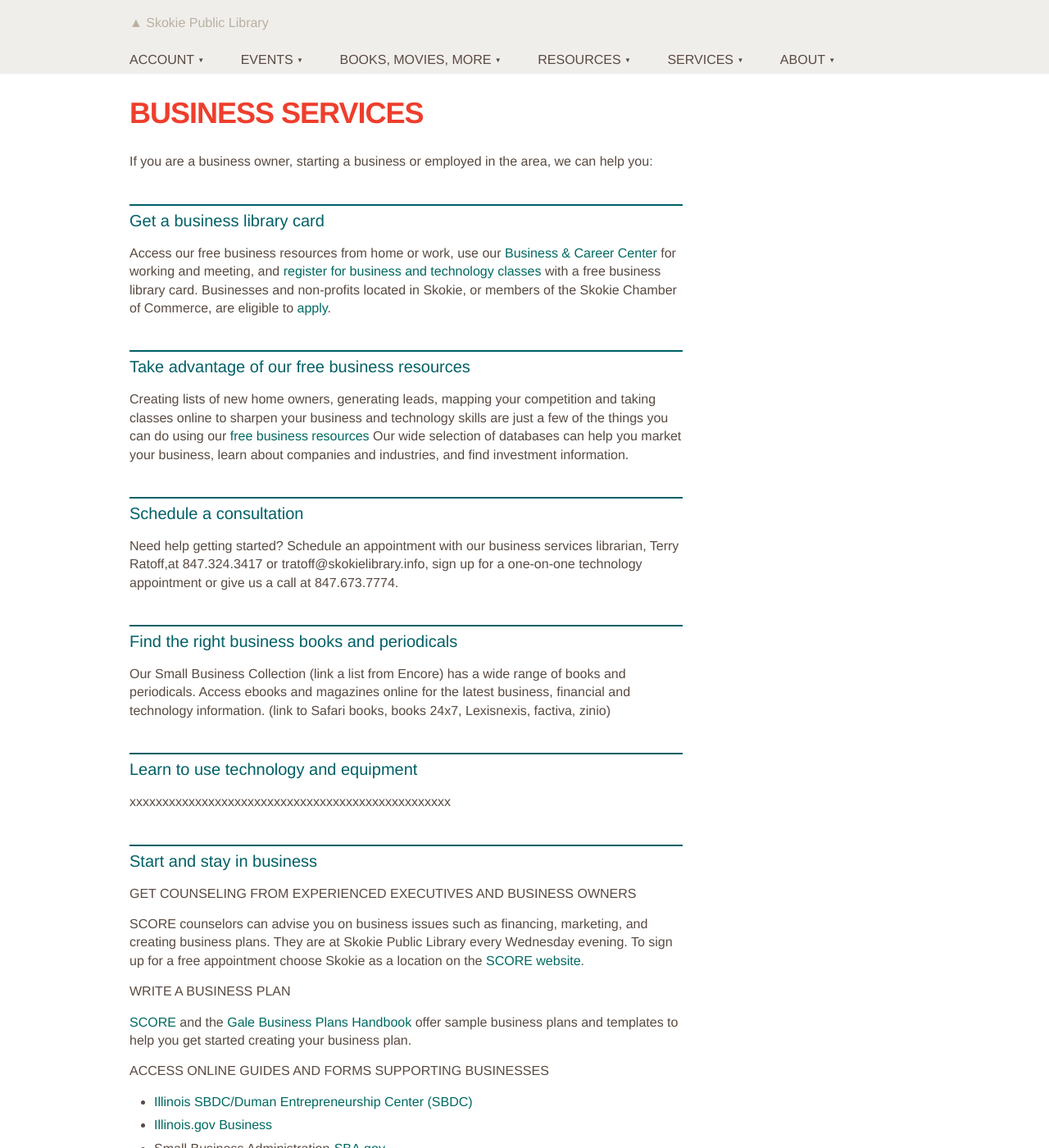
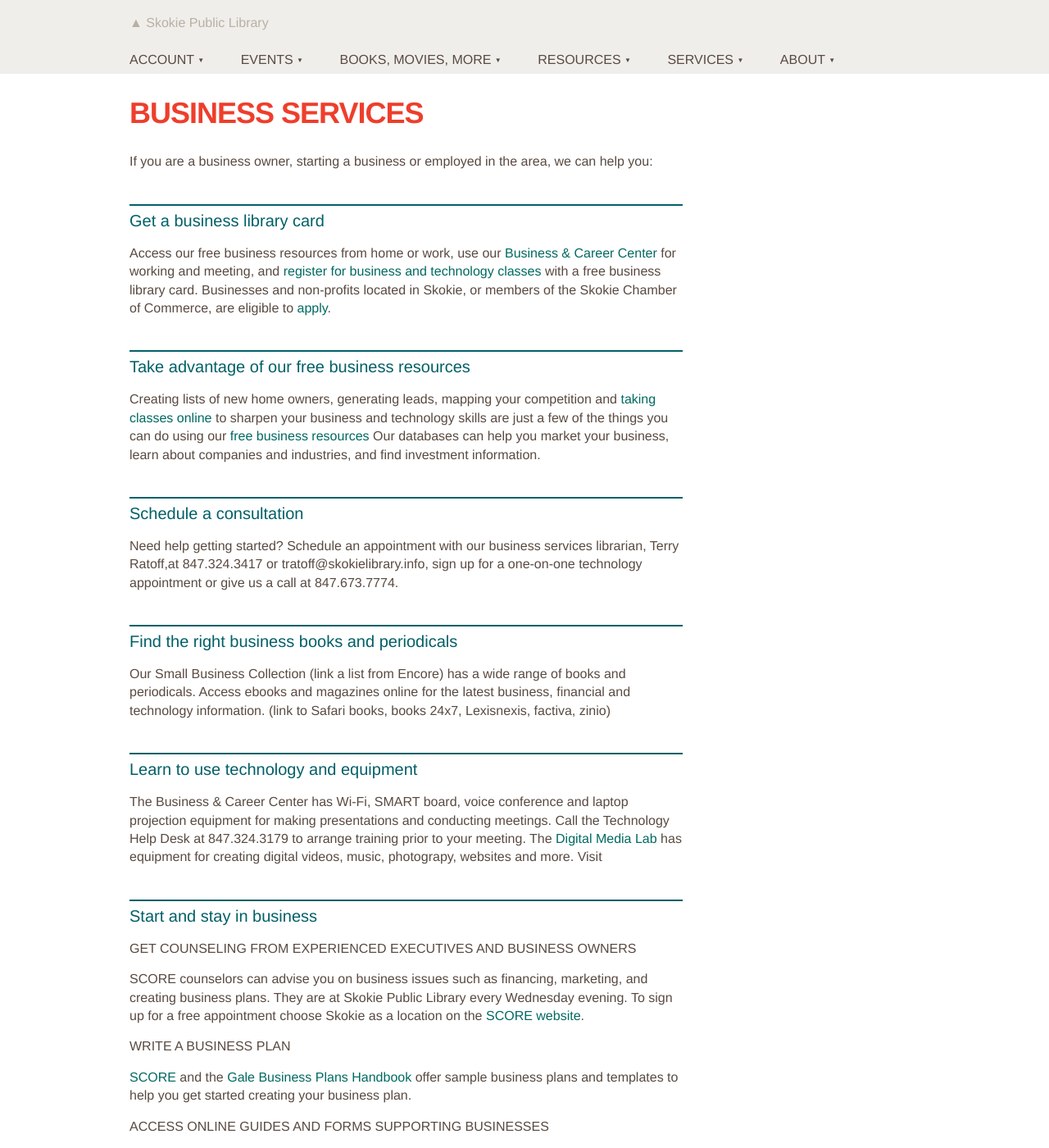
Before and after one commit to skokielibrary/spl-content, a Jekyll site: the page built from _content/terry/services--business-services.markdown, in a window 1280 px wide and 1400 px high. Shown: the whole window at 82% size. Built offline with Jekyll 4.4.1, drawn with Linux system fonts in a browser that asks for light colours.

Commit message:
Updated services--business-services.markdown

```diff
--- a/_content/terry/services--business-services.markdown
+++ b/_content/terry/services--business-services.markdown
@@ -10,7 +10,7 @@ If you are a business owner, starting a business or employed in the area, we can
 Access our free business resources from home or work, use our [Business & Career Center](link to Business and Career center page) for working and meeting, and [register for business and technology classes](Evanced limited to business and technology classes) with a free business library card. Businesses and non-profits located in Skokie, or members of the Skokie Chamber of Commerce, are eligible to [apply](http://www.skokielibrary.info/s_about/How/business-card-application.pdf).
 
 ##Take advantage of our free business resources
-Creating lists of new home owners, generating leads, mapping your competition and taking classes online to sharpen your business and technology skills are just a few of the things you can do using our [free business resources](link to Business database page including REFUSA, Public records Lynda, Treehouse, atomic learning and investing databases) Our wide selection of databases can help you market your business, learn about companies and industries, and find investment information.
+Creating lists of new home owners, generating leads, mapping your competition and [taking classes online](Lynda, Treehouse, Atomic Training) to sharpen your business and technology skills are just a few of the things you can do using our [free business resources](link to Business database page including REFUSA, Public records,LexisNexis and investing databases) Our databases can help you market your business, learn about companies and industries, and find investment information.
 
 ##Schedule a consultation
 Need help getting started? Schedule an appointment with our business services librarian, Terry Ratoff,at 847.324.3417 or tratoff@skokielibrary.info, sign up for a one-on-one technology appointment or give us a call at 847.673.7774.
@@ -19,7 +19,8 @@ Need help getting started? Schedule an appointment with our business services li
 Our Small Business Collection (link a list from Encore) has a wide range of books and periodicals. Access ebooks and magazines online for the latest business, financial and technology information. (link to Safari books, books 24x7, Lexisnexis, factiva, zinio)
 
 ##Learn to use technology and equipment
-xxxxxxxxxxxxxxxxxxxxxxxxxxxxxxxxxxxxxxxxxxxxxxxxx
+The Business & Career Center has Wi-Fi, SMART board, voice conference and laptop projection equipment for making presentations and conducting meetings. Call the Technology Help Desk at 847.324.3179 to arrange training prior to your meeting.
+The [Digital Media Lab](http://www.skokielibrary.info/s_about/How/Tech_Resources/DML.asp) has equipment for creating digital videos, music, photograpy, websites and more. Visit
 
 ##Start and stay in business
 ###Get counseling from experienced executives and business owners
```
